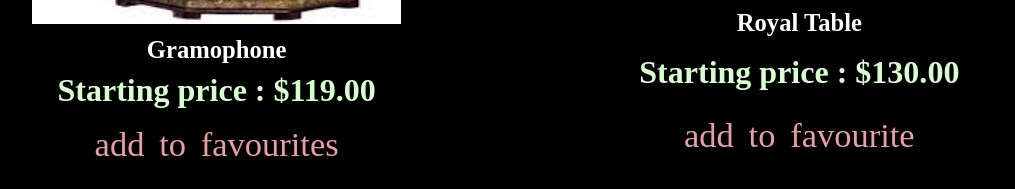
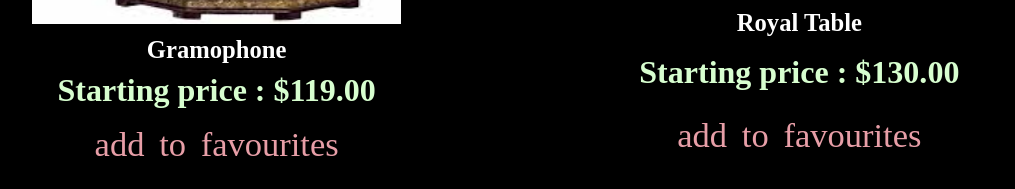
Before and after one commit to Muskan457/auction-, a plain HTML site: page index.html in a window 1280 px wide. Shown: the part 2087-2276 px from the top of the page, without its empty margins (132-1147 px from the left). Drawn offline with nearby package versions, Linux system fonts and the light colour scheme; files whose address does not match are found by name; a web font is replaced by a local one.

Commit message:
Update index.html

```diff
--- a/index.html
+++ b/index.html
@@ -117,7 +117,7 @@
                         <div class="bottom">
                             <h2>Royal Table</h2>
                             <h3>Starting price : $130.00</h3>
-                            <button>add to favourite</button>
+                            <button>add to favourites</button>
                             <button>BID</button>
                         </div>
                     </div>
```
